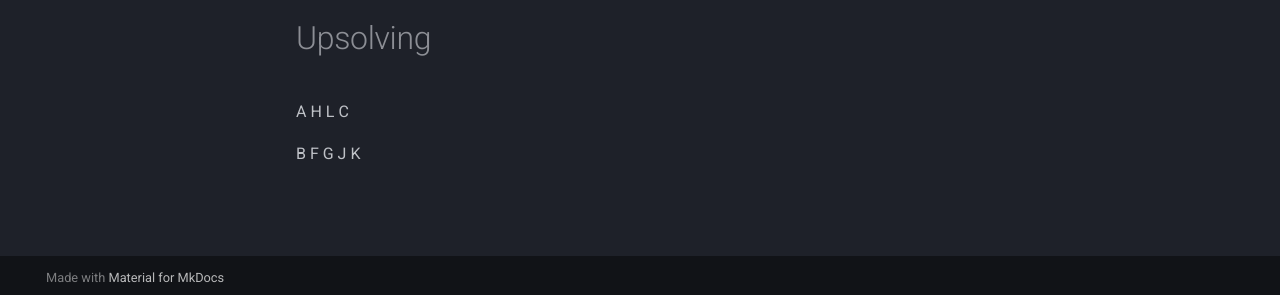
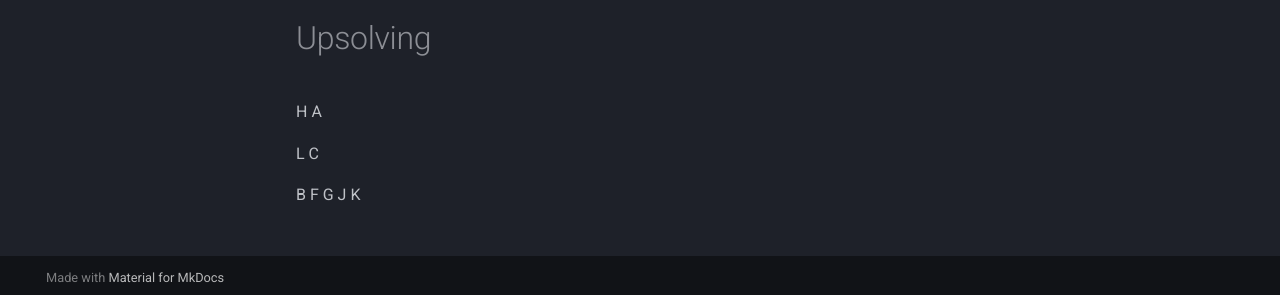
Before and after one commit to tilnoene/tilnoene.github.io, an MkDocs documentation site: the page built from docs/training/Nacionais/2022.md, in a window 1280 px wide. Shown: the part 600-895 px from the top of the page. Built offline with MkDocs 1.6.1 and Material for MkDocs 9.7.7, drawn with Linux system fonts in a browser that asks for light colours.

Commit message:
feat: Add upsolving regional 2022

```diff
--- a/docs/training/Nacionais/2022.md
+++ b/docs/training/Nacionais/2022.md
@@ -453,8 +453,9 @@
 
 # Upsolving
 
+H
 A
-H
+
 L
 C
 
```
